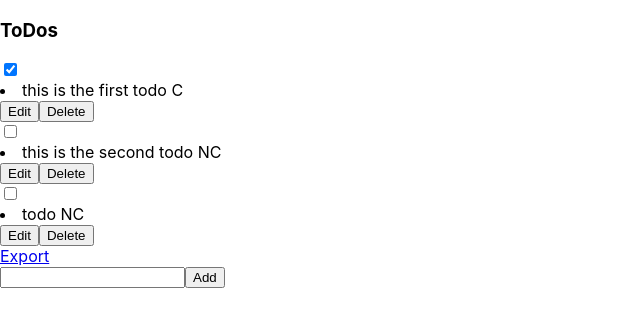
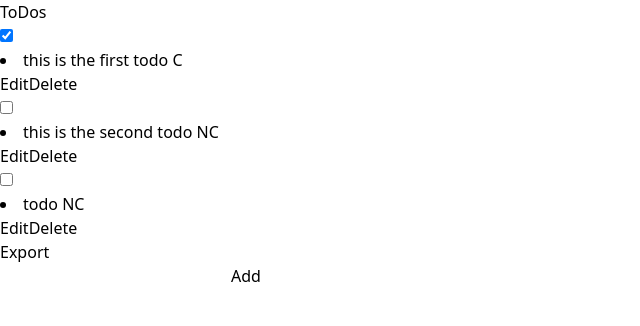
Before and after one commit to rivmos/react-todo-app, a React (Create React App) app: page / in a window 1280 px wide. Shown: the top 326 px of the page, without its empty margins (0-640 px from the left). Built offline with nearby package versions, Linux system fonts and the light colour scheme.

Commit message:
tailwind added

```diff
--- a/package.json
+++ b/package.json
@@ -35,5 +35,8 @@
       "last 1 firefox version",
       "last 1 safari version"
     ]
+  },
+  "devDependencies": {
+    "tailwindcss": "^3.3.2"
   }
 }
--- a/src/index.css
+++ b/src/index.css
@@ -1,13 +1,3 @@
-body {
-  margin: 0;
-  font-family: -apple-system, BlinkMacSystemFont, 'Segoe UI', 'Roboto', 'Oxygen',
-    'Ubuntu', 'Cantarell', 'Fira Sans', 'Droid Sans', 'Helvetica Neue',
-    sans-serif;
-  -webkit-font-smoothing: antialiased;
-  -moz-osx-font-smoothing: grayscale;
-}
-
-code {
-  font-family: source-code-pro, Menlo, Monaco, Consolas, 'Courier New',
-    monospace;
-}
+@tailwind base;
+@tailwind components;
+@tailwind utilities;
--- /dev/null
+++ b/tailwind.config.js
@@ -0,0 +1,8 @@
+/** @type {import('tailwindcss').Config} */
+module.exports = {
+  content: [],
+  theme: {
+    extend: {},
+  },
+  plugins: [],
+}
```
Also changed, not shown: 2 other files (tests, documents, lock files or other folders).
